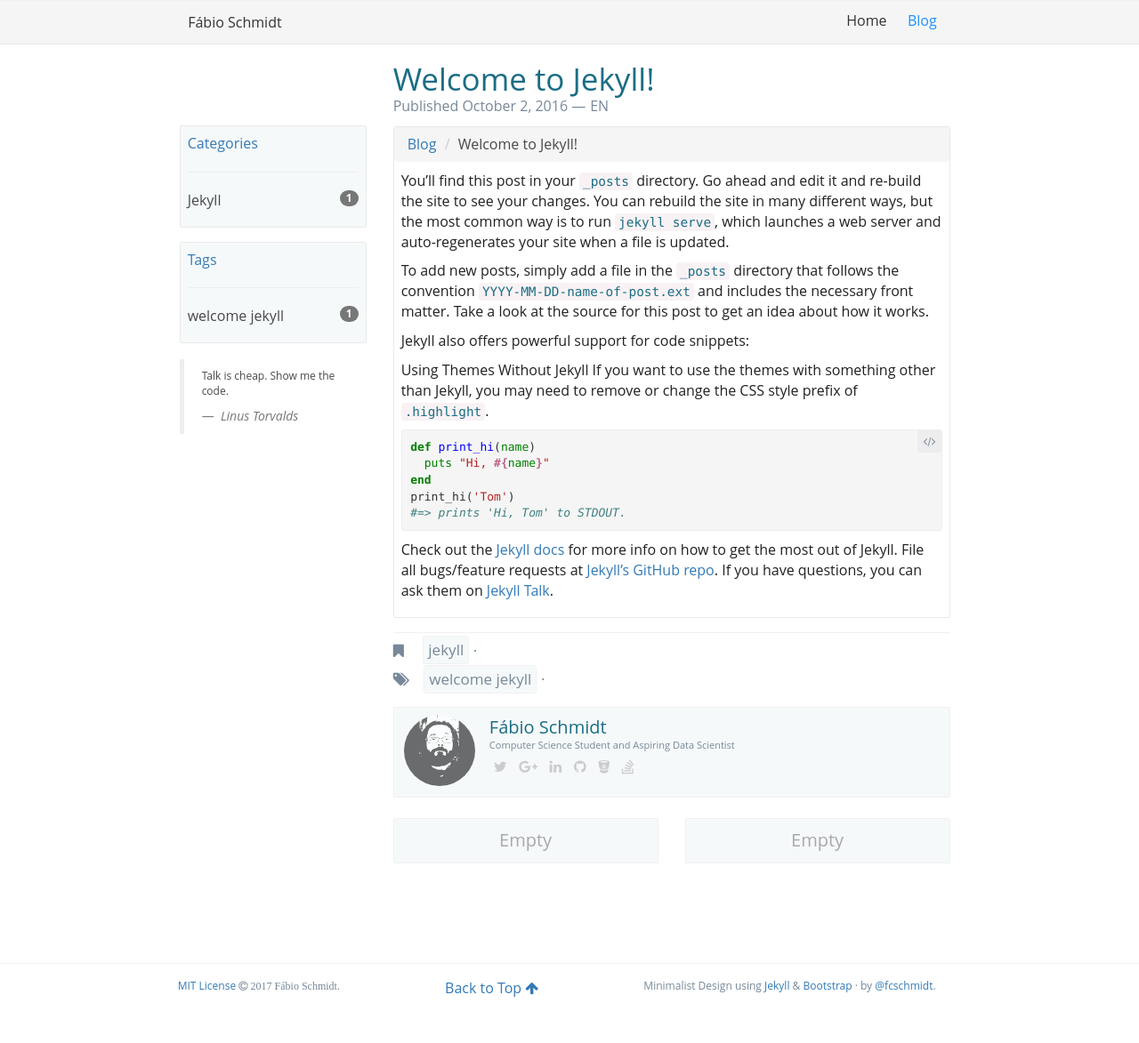
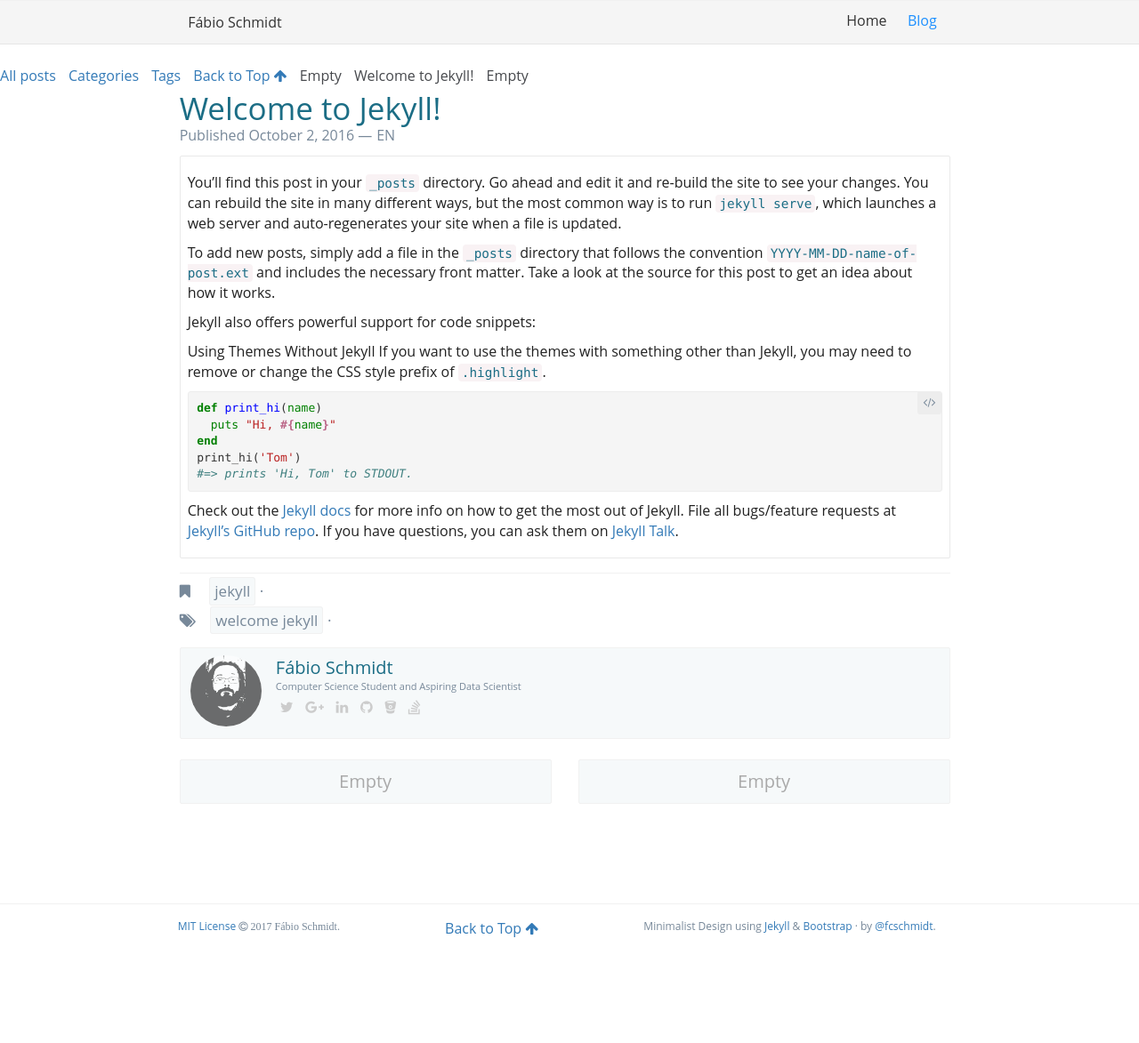
Before and after one commit to fcschmidt/fcschmidt.github.io, a Jekyll site: the page built from _posts/2016-10-02-welcome-to-jekyll.md, in a window 1280 px wide. Shown: the whole page at 89% size. Built offline with Jekyll 4.4.1, drawn with Linux system fonts in a browser that asks for light colours; nearby versions of some CDN libraries; comment, search, counter and statistics services are not loaded; after the commit the page ends 1106 px from its top, so only the background shows below that.

Commit message:
Add trilha navbar

```diff
--- a/_layouts/post.html
+++ b/_layouts/post.html
@@ -3,18 +3,42 @@ layout: default
 comments: true
 ---
 
+{% if page.title contains 'Blog' %}{% else %}
+<nav class="nav__trilha">
+    <ul class="list-inline hidden-xs">
+        <li><a href="/blog/">All posts</a></li>
+        <li class="{% if page.url contains 'categories' %}active {% endif %}"><a href="/categories/">Categories</a></li>
+        <li class="{% if page.url contains 'tags' %}active {% endif %}"><a href="/tags/">Tags</a></li>
+        <!--<li class="{% if page.url contains 'blog' %}active {% endif %}">{{ page.title }}</li>-->
+        <li id="toTop"><a href="#">Back to Top <i class="fa fa-arrow-up"></i></a></li>
+        {% if page.previous %}
+        <li class="previous"><a href="{{ page.previous.url }}" title="{{ page.previous.title}}"><i class="fa fa-long-arrow-left"></i> Previous</a></li>
+        {% else %}
+        <li class="disabled previous">Empty</li>
+        {% endif %}
+        <li class="{% if page.url contains 'blog' %}active {% endif %}">{{ page.title }}</li>
+        {% if page.next %}
+        <li class="next"><a href="{{ page.next.url }}" title="{{ page.next.title }}">Next <i class="fa fa-long-arrow-right"></i></a></li>
+        {% else %}
+        <li class="disabled next">Empty</li>
+        {% endif %}
+    </ul>
+</nav>
+{% endif %}
 <div class="col-xs-12 col-sm-12 col-md-9 col-md-offset-1">
     <div class="row">
-        {% include blog/sidebar-archives.html %}
-        <div class="col-sm-9 col-md-8 col-md-push-1">
+        {% if page.title contains 'Blog' %}{% include blog/sidebar-archives.html %}{% endif %}
+        <div class="{% if page.title contains 'Blog' %}col-sm-9 col-md-8{% else %}col-sm-12 col-md-11{% endif %} col-md-push-1">
             {% include blog/header.html %}
             {% if page.class == "post" %}
             <section class="wrapper__content single__post">
                 <article class="box">
-                    <ul class="breadcrumb hidden-xs">
-                        <li><a href="/blog/">Blog</a></li>
+                    <!--<ul class="breadcrumb hidden-xs">
+                        <li><a href="/blog/">All posts</a></li>
+                        <li><a href="/categories/">Categories</a></li>
+                        <li><a href="/tags/">Tags</a></li>
                         <li>{{ page.title }}</li>
-                    </ul>
+                    </ul>-->
                     <p>
                         {{ page.content}}
                     </p>
```
